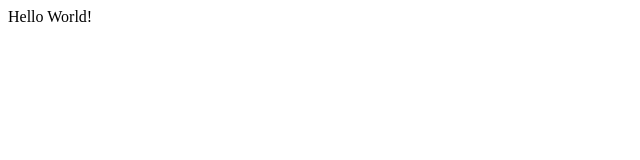
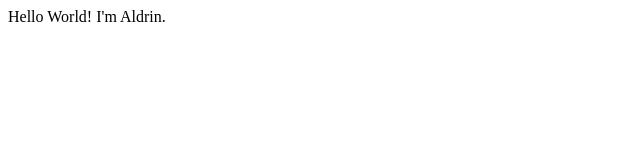
Before and after one commit to EbonaAldrin/Drin, a plain HTML site: page index.html in a window 1280 px wide. Shown: the full height of the page, 0-640 px from the left. Drawn offline with Linux system fonts and the light colour scheme.

Commit message:
minor change

```diff
--- a/index.html
+++ b/index.html
@@ -7,5 +7,6 @@
 </head>
 <body>
     <hi>Hello World!</hi>
+    <hi>I'm Aldrin.</hi>
 </body>
 </html>
```
